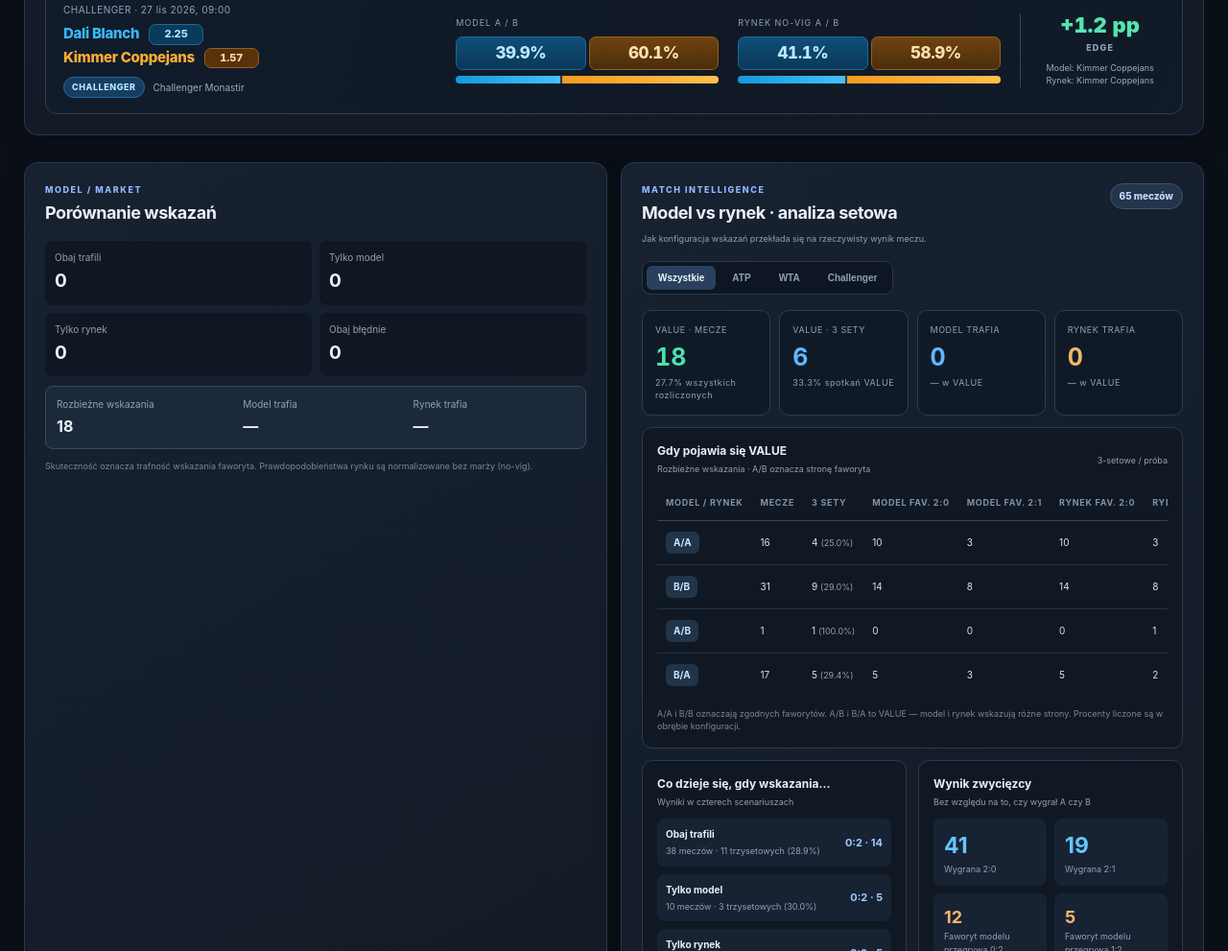
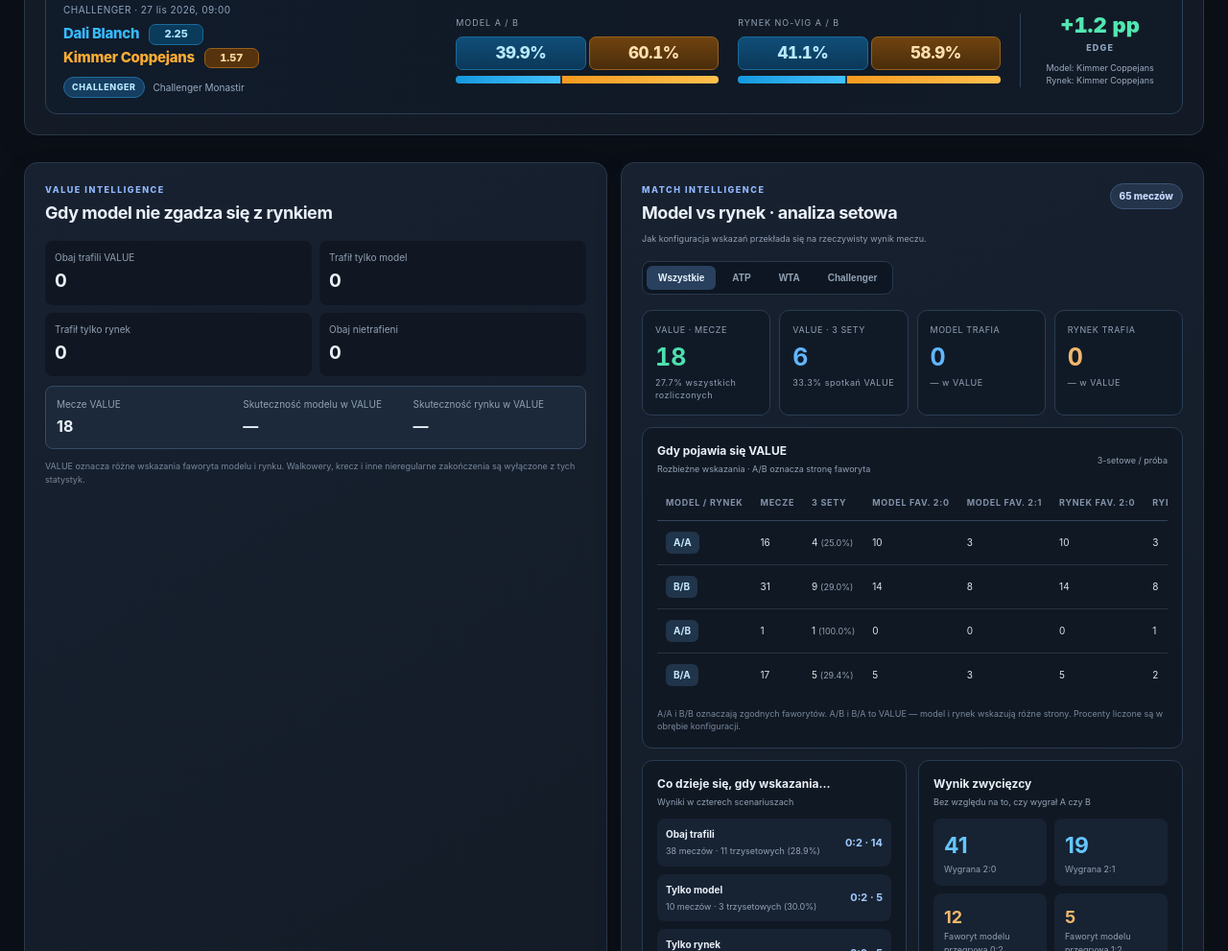
Before and after one commit to nocturneONS/predyktor-www, a plain HTML site: page index.html in a window 1280 px wide. Shown: the part 5188-6179 px from the top of the page at 96% size. Drawn offline with Linux system fonts and the light colour scheme.

Commit message:
Clarify homepage VALUE-first analytics labels

```diff
--- a/index.html
+++ b/index.html
@@ -20,10 +20,10 @@
 <div class="filters"><nav><button class="active" data-tour="ALL">Wszystkie</button><button data-tour="ATP">ATP</button><button data-tour="WTA">WTA</button><button data-tour="CHALLENGER">Challenger</button></nav><input id="search" placeholder="Szukaj zawodnika lub turnieju…"><label class="check"><input id="value-only" type="checkbox"> Tylko value</label></div>
 <div id="predictions" class="cards"><div class="empty">Brak załadowanych predykcji.</div></div></section>
 <div class="columns">
-<section class="panel"><div class="section-title"><div><p class="eyebrow">MODEL / MARKET</p><h2>Porównanie wskazań</h2></div></div>
-<div class="outcomes"><div><span>Obaj trafili</span><b id="both">—</b></div><div><span>Tylko model</span><b id="model-only">—</b></div><div><span>Tylko rynek</span><b id="market-only">—</b></div><div><span>Obaj błędnie</span><b id="both-wrong">—</b></div></div>
-<div class="disagree"><div><span>Rozbieżne wskazania</span><b id="disagreements">—</b></div><div><span>Model trafia</span><b id="model-disagree-acc">—</b></div><div><span>Rynek trafia</span><b id="market-disagree-acc">—</b></div></div>
-<p class="hint">Skuteczność oznacza trafność wskazania faworyta. Prawdopodobieństwa rynku są normalizowane bez marży (no-vig).</p></section>
+<section class="panel"><div class="section-title"><div><p class="eyebrow">VALUE INTELLIGENCE</p><h2>Gdy model nie zgadza się z rynkiem</h2></div></div>
+<div class="outcomes"><div><span>Obaj trafili VALUE</span><b id="both">—</b></div><div><span>Trafił tylko model</span><b id="model-only">—</b></div><div><span>Trafił tylko rynek</span><b id="market-only">—</b></div><div><span>Obaj nietrafieni</span><b id="both-wrong">—</b></div></div>
+<div class="disagree"><div><span>Mecze VALUE</span><b id="disagreements">—</b></div><div><span>Skuteczność modelu w VALUE</span><b id="model-disagree-acc">—</b></div><div><span>Skuteczność rynku w VALUE</span><b id="market-disagree-acc">—</b></div></div>
+<p class="hint">VALUE oznacza różne wskazania faworyta modelu i rynku. Walkowery, krecz i inne nieregularne zakończenia są wyłączone z tych statystyk.</p></section>
 <section class="panel intelligence"><div class="section-title"><div><p class="eyebrow">MATCH INTELLIGENCE</p><h2>Model vs rynek · analiza setowa</h2><p class="sub">Jak konfiguracja wskazań przekłada się na rzeczywisty wynik meczu.</p></div><span class="pill" id="intel-sample">0 meczów</span></div><div class="intel-filters" id="intel-filters"><button class="active" data-intel-tour="overall">Wszystkie</button><button data-intel-tour="ATP">ATP</button><button data-intel-tour="WTA">WTA</button><button data-intel-tour="CHALLENGER">Challenger</button></div><div id="intel-content"><div class="empty">Brak rozliczonych danych analitycznych.</div></div><p class="hint">Analiza obejmuje wyłącznie prawidłowo rozliczone mecze z kompletnym wynikiem setowym. VALUE pochodzi z flagi market_analysis.is_value, a rozbieżność oznacza różnych faworytów modelu i rynku.</p></section>
 </div>
 <section class="panel"><div class="section-title"><div><p class="eyebrow">TOUR BREAKDOWN</p><h2>Skuteczność według rozgrywek</h2></div></div><div class="table-scroll"><table><thead><tr><th>Tour</th><th>Mecze</th><th>Model</th><th>Rynek</th><th>Rozbieżne</th><th>Brier modelu</th><th>Brier rynku</th></tr></thead><tbody id="tour-stats"><tr><td colspan="7" class="empty">Brak danych.</td></tr></tbody></table></div></section>
```
